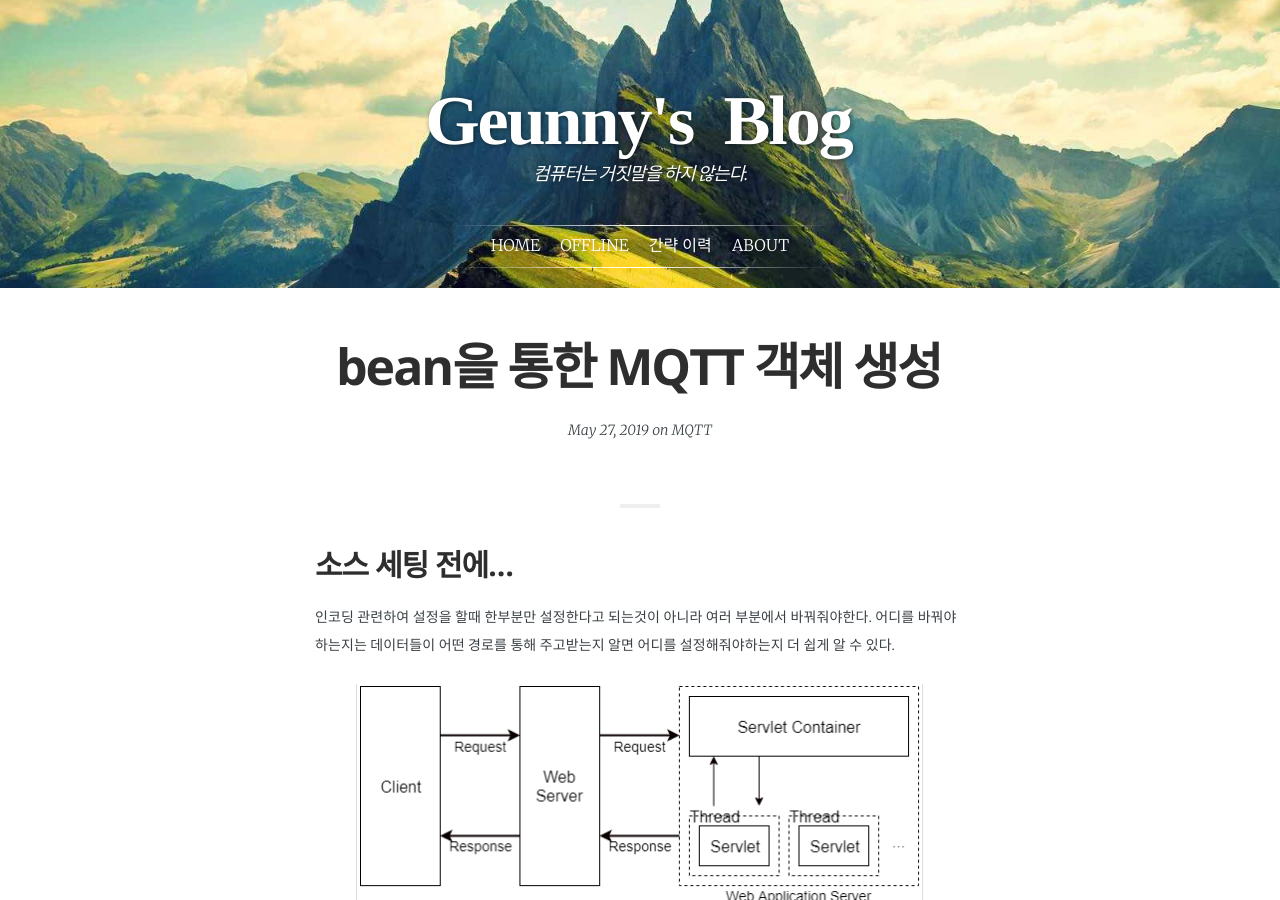
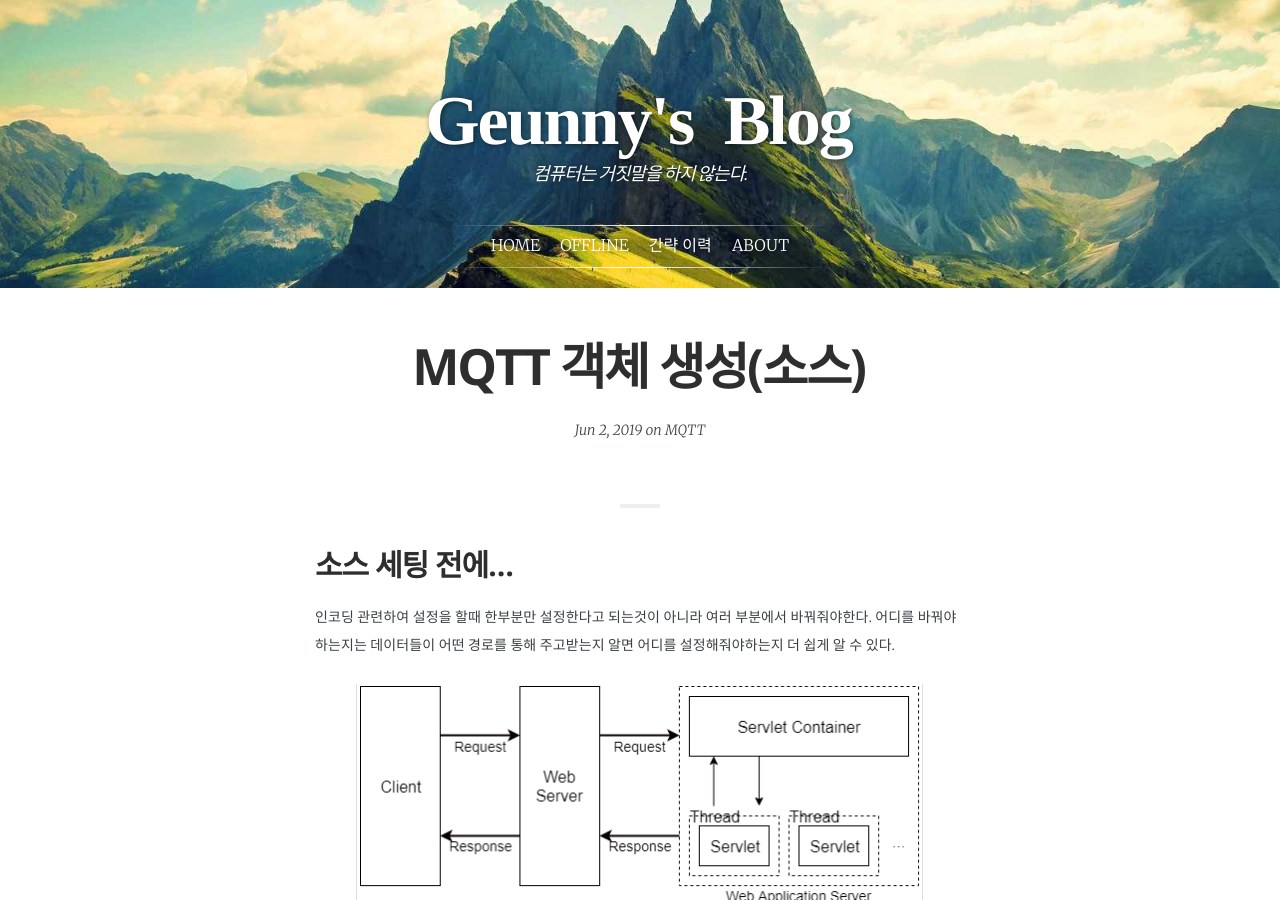
Before and after one commit to jwillmer/jekyllDecent, a Jekyll site: the page built from _posts/2019-06-02-MQTT3.md, in a window 1280 px wide and 900 px high. Built offline with Jekyll 4.4.1, drawn with Linux system fonts in a browser that asks for light colours; some web fonts are replaced.

Commit message:
Update and rename 2019-05-27-MQTT_spring.md to 2019-06-02-MQTT3.md

```diff
--- a/_posts/2019-05-27-MQTT_spring.md
+++ b/_posts/2019-06-02-MQTT3.md
@@ -1,7 +1,7 @@
 ---
 layout:            post
-title:             "bean을 통한 MQTT 객체 생성"
-menutitle:         "bean을 통한 MQTT 객체 생성"
+title:             "MQTT 객체 생성(소스)"
+menutitle:         "MQTT 객체 생성(소스)"
 tags:              MQTT
 category:          MQTT
 author:            geunyoung
```
